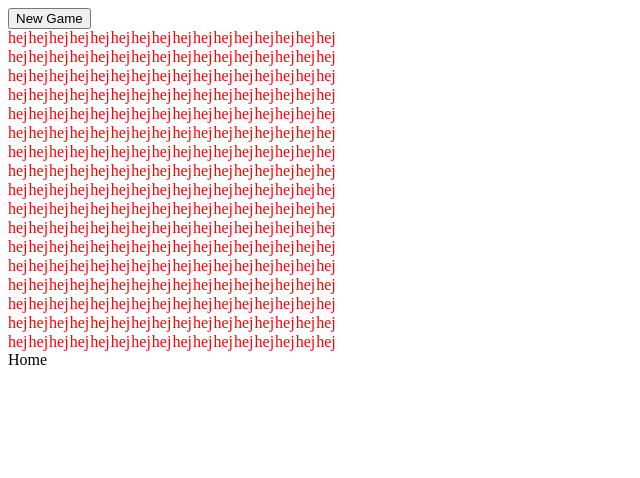
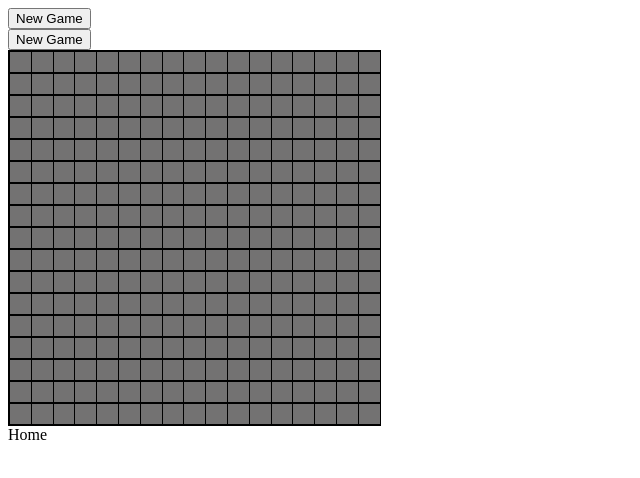
Before and after one commit to kevin-lane/Grupp4-krav, a React (Vite) app in the folder frontend/grupp-4-gomoku/: page / in a window 1280 px wide. Shown: the top 478 px of the page, without its empty margins (0-640 px from the left). Built offline with nearby package versions, Linux system fonts and the light colour scheme.

Commit message:
Gameboard1 component
extra compnent

```diff
--- a/frontend/grupp-4-gomoku/src/components/Gameboard.jsx
+++ b/frontend/grupp-4-gomoku/src/components/Gameboard.jsx
@@ -1,5 +1,6 @@
 import { useState, useEffect } from 'react'
 import styled from 'styled-components';
+import json from '../../public/data.json';
 
 
 
--- /dev/null
+++ b/frontend/grupp-4-gomoku/src/components/Gameboard1.jsx
@@ -0,0 +1,169 @@
+import React, { useState, useEffect } from 'react';
+import styled from 'styled-components';
+import data from '../../public/data.json';
+
+
+
+
+
+
+function Gameboard() {
+
+
+    const [boards, setBoards] = useState([]);
+    // const [refreshGame, setRefreshGame] = useState([])
+    const [currentPlayer, setCurrentPlayer] = useState(1);
+    const [gameOver, setGameOver] = useState(false);
+    const [winner, setWinner] = useState(null);
+    const minInRow = data.board.minInRow
+
+
+
+
+  /**
+   * Kolla win condition horizotnally
+   * @param {*} boards
+   * @param {*} currentPlayer
+   * @returns
+   */
+
+    const checkWinCondition = (boards, currentPlayer) => {
+
+        for(var i = 0; i < boards.length; i++){
+           let count = 0;
+            for( let j = 0; j < boards[i].length; j++){
+                if(boards[i][j] === currentPlayer){
+                    count++;
+                    if (count === minInRow) return true;
+                } else {
+                    count = 0;
+
+                }
+             }
+        }
+
+         //Check Check vertically
+         let count = 0;
+         for (let i = 0; i < boards[i]; i++) {
+            for( let j = 0; j < boards.length; j++){
+                if (boards[i][j] === currentPlayer) {
+                    count++
+                    if (count === minInRow) return true
+                } else {
+                    count = 0;
+                }
+         }
+        }
+
+     }
+
+
+
+    const move = (rowIndex, colIndex) => () => {
+
+        //Check gameover och avsluta move function
+        if (gameOver) return;
+
+      // Ensure that the cell is empty before updating
+      if (boards[rowIndex][colIndex] === 0) {
+        const updatedBoards = [...boards];
+        updatedBoards[rowIndex][colIndex] = currentPlayer;
+        setBoards(updatedBoards);
+
+        //Check for win before switching to second player
+        if (checkWinCondition(boards, currentPlayer)) {
+            console.log(`Player ${currentPlayer} wins!`);
+            setGameOver(true);
+            return;
+          }
+             // Switch to the other player
+        setCurrentPlayer((prev) => (prev === 1 ? 2 : 1));
+      }
+
+    };
+
+
+    useEffect(() => {
+        setBoards(data.board.tiles);
+    }, []);
+
+    // useEffect(() => {
+    //     setRefreshGame(data.board.tiles);
+    // }, []);
+
+    const refresh = () => window.location.reload(true)
+
+
+    return (
+        <>
+        <button
+        //infinity loop utan arrowfunction
+        //() => setRefreshGame(refreshGame)
+        onClick={refresh}>New Game</button>
+          {gameOver && (
+            winner === currentPlayer
+            ? <div>Y</div>
+            : <div>` Player {`${currentPlayer}`} won this game `</div>
+        )}
+                <Board>
+                 {/* Loopa igenom varje row i boards arrayen */}
+                 {boards.map((row, rowIndex) => (
+                     row.map((col, colIndex) => (
+                     <Tile key={`${rowIndex}-${colIndex}`}>
+                       {rowIndex >= 1 && colIndex >= 1 && rowIndex <= 16 && colIndex <= 16 && (
+                           <Klick key={`${rowIndex}-${colIndex}`} onClick={move(rowIndex, colIndex)}>
+                              <Kryss>{col === 1 ? "X" : col === 2 ? "O" : ""}</Kryss>
+                          </Klick>
+                           )}
+                     </Tile>
+                      ))
+                    ))}
+                </Board>
+                </>
+
+    );
+}
+
+export default Gameboard;
+
+const Board = styled.div`
+  display: grid;
+  grid-template-columns: repeat(17, 1fr);
+  gap: 0%;
+  /* width: 370.5px; */
+  width: 74.2%;
+  max-width: 370.5px;
+  border: 1px solid black;
+`;
+
+const Tile = styled.div`
+  width: 100%;
+  height: 20px;
+  border: 1px solid black;
+  position: relative; /* Set positioning context */
+  background-color: #737272;
+
+
+`;
+const Kryss = styled.span`
+  color: black;
+  font-size: x-large;
+  margin: 0;
+  position: absolute;
+  top: 50%;
+  left: 50%;
+  transform: translate(-50%, -50%);
+
+`;
+
+const Klick = styled.div`
+  background-color: none ;
+  width: 10px;
+  height: 10px;
+  position: absolute;
+  top: 50%;
+  left: 50%;
+  transform: translate(-50%, -50%);
+  margin-top: -50%;
+  margin-left: -50%;
+`;
--- a/frontend/grupp-4-gomoku/src/pages/Home.jsx
+++ b/frontend/grupp-4-gomoku/src/pages/Home.jsx
@@ -1,12 +1,13 @@
 import React from 'react'
 import Navbar from '../components/Navbar'
 import Gameboard from '../components/Gameboard'
+import Gameboard1 from '../components/Gameboard1'
 
 function Home() {
   return (
     <div>
       <Navbar/>
-      <Gameboard />
+      <Gameboard1 />
       Home
       </div>
   )
```
Also changed, not shown: frontend/grupp-4-gomoku/public/game.json (added, +39 -0 lines).
